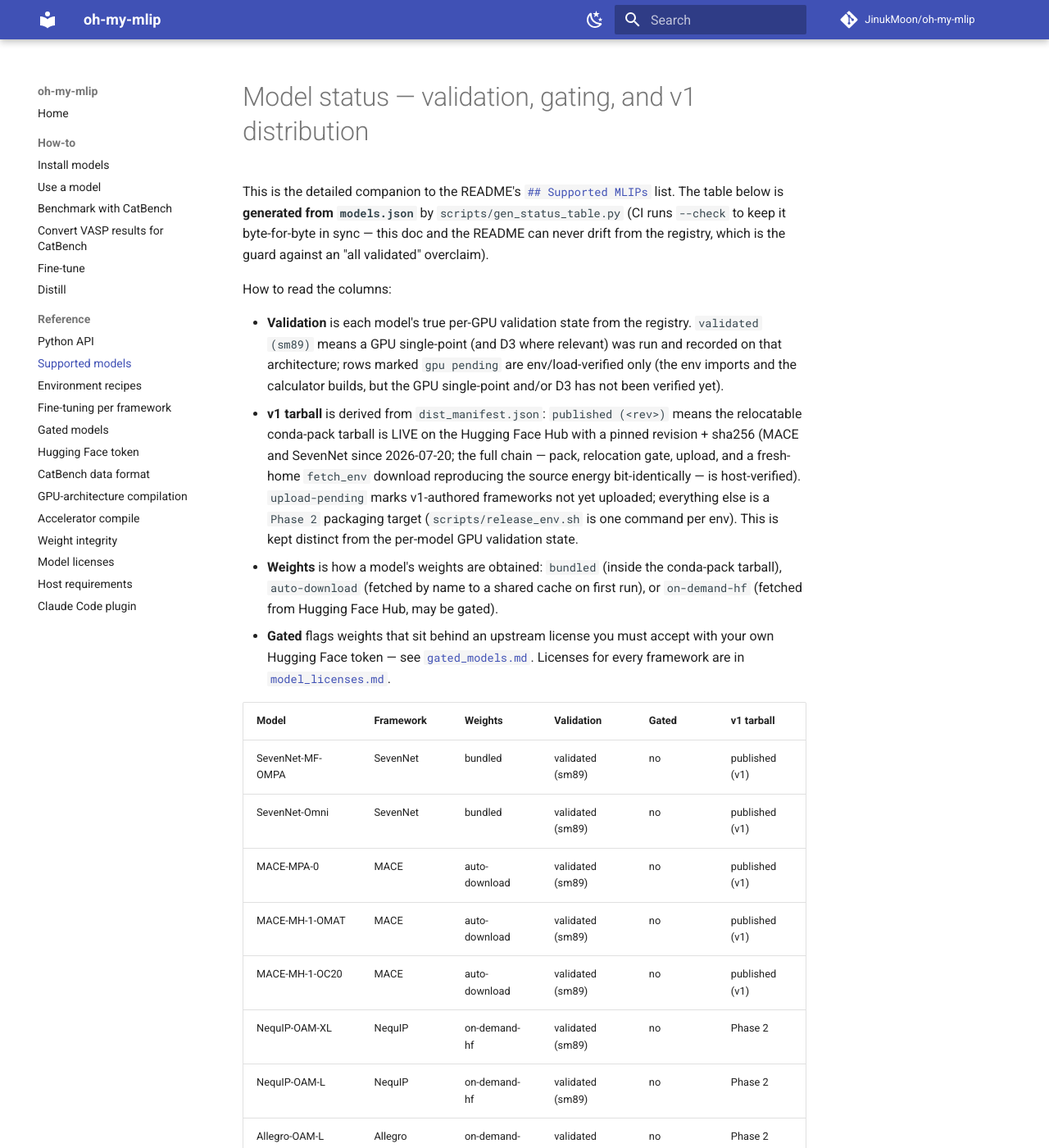
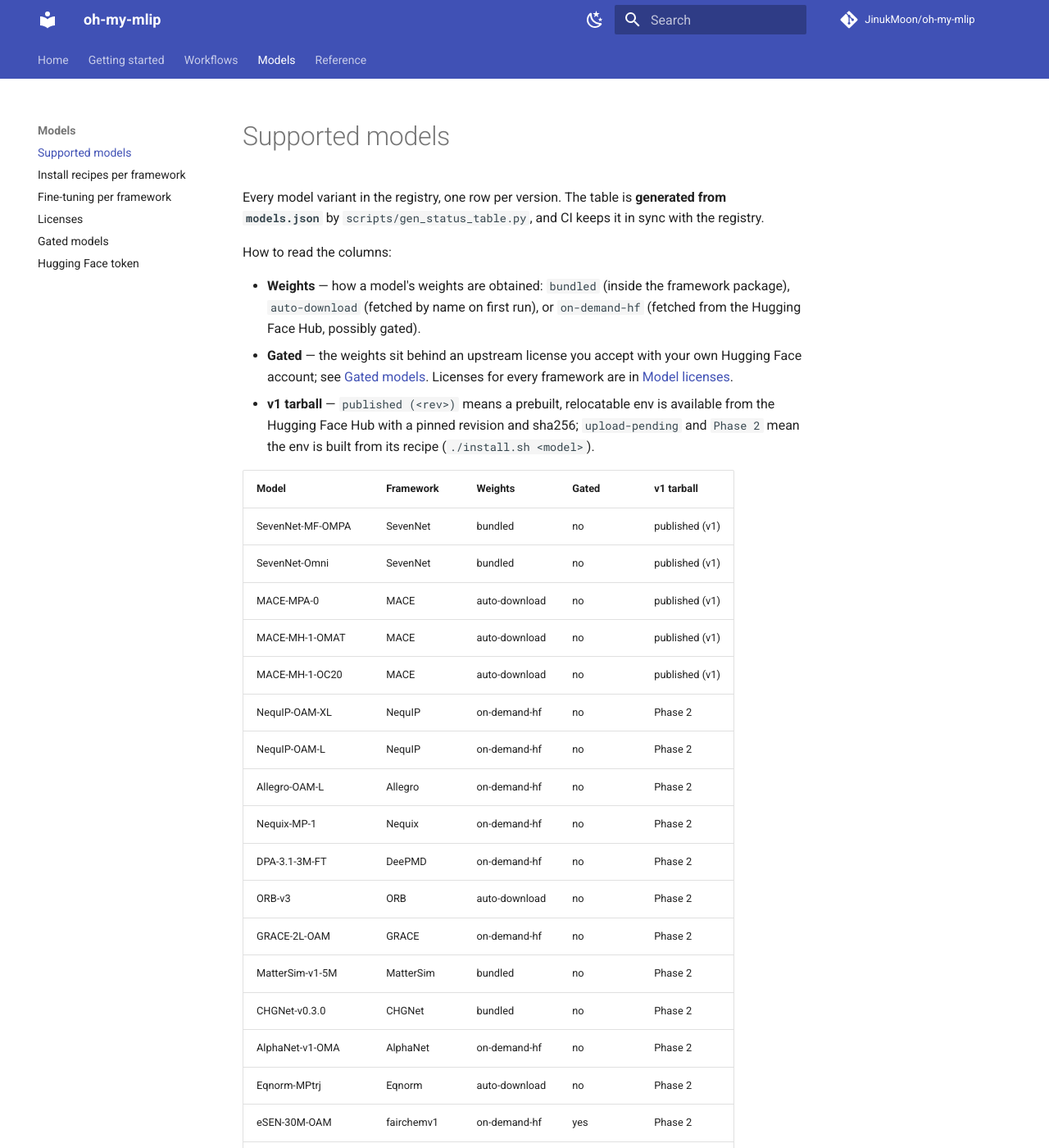
Before and after one commit to JinukMoon/oh-my-mlip, an MkDocs documentation site: the page built from docs/model_status.md, in a window 1280 px wide and 1400 px high. Shown: the whole window at 82% size. Built offline with MkDocs 1.6.1 and Material for MkDocs 9.7.7, drawn with Linux system fonts in a browser that asks for light colours; comment, search, counter and statistics services are not loaded; some of the changed text lies outside the part shown.

Commit message:
docs: regroup the site, drop per-model validation, name Fine-tuning and Distillation
- mkdocs.yml: top-level tabs Getting started / Workflows / Models / Reference
  instead of one long Reference list.
- docs/model_status.md and scripts/gen_status_table.py: the public table no
  longer renders the per-version validation state (the registry field and the
  MCP model_status tool keep it).
- Fine-tune -> Fine-tuning, Distill -> Distillation in the site, index and
  README; the fine-tuning page states that each framework keeps its own
  trainer, config and dataset format; the distillation page presents NN-MTP as
  the student with a ready LAMMPS pair style and any hub model as teacher.

Claude-Session: https://claude.ai/code/session_01FYsLz9pg1yDWrN3pNZ3mNu

```diff
--- a/docs/model_status.md
+++ b/docs/model_status.md
@@ -1,69 +1,55 @@
-# Model status — validation, gating, and v1 distribution
+# Supported models
 
-This is the detailed companion to the README's
-[`## Supported MLIPs`](https://github.com/JinukMoon/oh-my-mlip#supported-mlips) list. The table below is
-**generated from `models.json`** by `scripts/gen_status_table.py` (CI runs
-`--check` to keep it byte-for-byte in sync — this doc and the README can never
-drift from the registry, which is the guard against an "all validated"
-overclaim).
+Every model variant in the registry, one row per version. The table is
+**generated from `models.json`** by `scripts/gen_status_table.py`, and CI keeps
+it in sync with the registry.
 
 How to read the columns:
 
-- **Validation** is each model's true per-GPU validation state from the
-  registry. `validated (sm89)` means a GPU single-point (and D3 where relevant)
-  was run and recorded on that architecture; rows marked `gpu pending` are
-  env/load-verified only (the env imports and the calculator builds, but the GPU
-  single-point and/or D3 has not been verified yet).
-- **v1 tarball** is derived from `dist_manifest.json`: `published (<rev>)`
-  means the relocatable conda-pack tarball is LIVE on the Hugging Face Hub
-  with a pinned revision + sha256 (MACE and SevenNet since 2026-07-20; the
-  full chain — pack, relocation gate, upload, and a fresh-home
-  `fetch_env` download reproducing the source energy bit-identically — is
-  host-verified). `upload-pending` marks v1-authored frameworks not yet
-  uploaded; everything else is a `Phase 2` packaging target
-  (`scripts/release_env.sh` is one command per env). This is kept distinct
-  from the per-model GPU validation state.
-- **Weights** is how a model's weights are obtained: `bundled` (inside the
-  conda-pack tarball), `auto-download` (fetched by name to a shared cache on
-  first run), or `on-demand-hf` (fetched from Hugging Face Hub, may be gated).
-- **Gated** flags weights that sit behind an upstream license you must accept
-  with your own Hugging Face token — see
-  [`gated_models.md`](gated_models.md). Licenses for every framework are in
-  [`model_licenses.md`](model_licenses.md).
+- **Weights** — how a model's weights are obtained: `bundled` (inside the
+  framework package), `auto-download` (fetched by name on first run), or
+  `on-demand-hf` (fetched from the Hugging Face Hub, possibly gated).
+- **Gated** — the weights sit behind an upstream license you accept with your
+  own Hugging Face account; see [Gated models](gated_models.md). Licenses for
+  every framework are in [Model licenses](model_licenses.md).
+- **v1 tarball** — `published (<rev>)` means a prebuilt, relocatable env is
+  available from the Hugging Face Hub with a pinned revision and sha256;
+  `upload-pending` and `Phase 2` mean the env is built from its recipe
+  (`./install.sh <model>`).
 
 <!-- STATUS_TABLE_DETAILED_START -->
-| Model | Framework | Weights | Validation | Gated | v1 tarball |
-|---|---|---|---|---|---|
-| SevenNet-MF-OMPA | SevenNet | bundled | validated (sm89) | no | published (v1) |
-| SevenNet-Omni | SevenNet | bundled | validated (sm89) | no | published (v1) |
-| MACE-MPA-0 | MACE | auto-download | validated (sm89) | no | published (v1) |
-| MACE-MH-1-OMAT | MACE | auto-download | validated (sm89) | no | published (v1) |
-| MACE-MH-1-OC20 | MACE | auto-download | validated (sm89) | no | published (v1) |
-| NequIP-OAM-XL | NequIP | on-demand-hf | validated (sm89) | no | Phase 2 |
-| NequIP-OAM-L | NequIP | on-demand-hf | validated (sm89) | no | Phase 2 |
-| Allegro-OAM-L | Allegro | on-demand-hf | validated (sm89) | no | Phase 2 |
-| Nequix-MP-1 | Nequix | on-demand-hf | validated (sm89) | no | Phase 2 |
-| DPA-3.1-3M-FT | DeePMD | on-demand-hf | validated (sm89) | no | Phase 2 |
-| ORB-v3 | ORB | auto-download | validated (sm89) | no | Phase 2 |
-| GRACE-2L-OAM | GRACE | on-demand-hf | validated (sm89) | no | Phase 2 |
-| MatterSim-v1-5M | MatterSim | bundled | validated (sm89) | no | Phase 2 |
-| CHGNet-v0.3.0 | CHGNet | bundled | validated (sm89) | no | Phase 2 |
-| AlphaNet-v1-OMA | AlphaNet | on-demand-hf | validated (sm89) | no | Phase 2 |
-| Eqnorm-MPtrj | Eqnorm | auto-download | validated (sm89) | no | Phase 2 |
-| eSEN-30M-OAM | fairchemv1 | on-demand-hf | validated (sm89) | yes | Phase 2 |
-| EqV3-OMatMPtrjSalex | EquiformerV3 | on-demand-hf | validated (sm89) | no | Phase 2 |
-| UMA-m-1p1-OC20 | UMA | on-demand-hf | validated (sm89) | yes | Phase 2 |
-| UMA-m-1p1-OMAT | UMA | on-demand-hf | validated (sm89) | yes | Phase 2 |
-| UMA-s-1p1-OC20 | UMA | on-demand-hf | validated (sm89) | yes | Phase 2 |
-| UMA-s-1p1-OMAT | UMA | on-demand-hf | validated (sm89) | yes | Phase 2 |
-| UMA-s-1p2-OC20 | UMA | on-demand-hf | validated (sm89) | yes | Phase 2 |
-| UMA-s-1p2-OC22 | UMA | on-demand-hf | validated (sm89) | yes | Phase 2 |
-| UMA-s-1p2-OC25 | UMA | on-demand-hf | gpu pending | yes | Phase 2 |
-| UMA-s-1p2-OMAT | UMA | on-demand-hf | validated (sm89) | yes | Phase 2 |
-| PET-OAM-XL | PET | on-demand-hf | validated (sm89) | no | Phase 2 |
-| EquFlashV2 | EquFlash | on-demand-hf | validated (sm89) | no | Phase 2 |
-| EquFlash | EquFlash | on-demand-hf | validated (sm89) | no | Phase 2 |
-| MatRIS-10M-OAM | MatRIS | auto-download | validated (sm89) | no | Phase 2 |
-| DPA-4.0.1-pro-MPtrj | DPA4 | on-demand-hf | validated (sm89) | no | Phase 2 |
-| TACE-OAM-L | TACE | auto-download | validated (sm89) | no | Phase 2 |
+| Model | Framework | Weights | Gated | v1 tarball |
+|---|---|---|---|---|
+| SevenNet-MF-OMPA | SevenNet | bundled | no | published (v1) |
+| SevenNet-Omni | SevenNet | bundled | no | published (v1) |
+| MACE-MPA-0 | MACE | auto-download | no | published (v1) |
+| MACE-MH-1-OMAT | MACE | auto-download | no | published (v1) |
+| MACE-MH-1-OC20 | MACE | auto-download | no | published (v1) |
+| NequIP-OAM-XL | NequIP | on-demand-hf | no | Phase 2 |
+| NequIP-OAM-L | NequIP | on-demand-hf | no | Phase 2 |
+| Allegro-OAM-L | Allegro | on-demand-hf | no | Phase 2 |
+| Nequix-MP-1 | Nequix | on-demand-hf | no | Phase 2 |
+| DPA-3.1-3M-FT | DeePMD | on-demand-hf | no | Phase 2 |
+| ORB-v3 | ORB | auto-download | no | Phase 2 |
+| GRACE-2L-OAM | GRACE | on-demand-hf | no | Phase 2 |
+| MatterSim-v1-5M | MatterSim | bundled | no | Phase 2 |
+| CHGNet-v0.3.0 | CHGNet | bundled | no | Phase 2 |
+| AlphaNet-v1-OMA | AlphaNet | on-demand-hf | no | Phase 2 |
+| Eqnorm-MPtrj | Eqnorm | auto-download | no | Phase 2 |
+| eSEN-30M-OAM | fairchemv1 | on-demand-hf | yes | Phase 2 |
+| EqV3-OMatMPtrjSalex | EquiformerV3 | on-demand-hf | no | Phase 2 |
+| UMA-m-1p1-OC20 | UMA | on-demand-hf | yes | Phase 2 |
+| UMA-m-1p1-OMAT | UMA | on-demand-hf | yes | Phase 2 |
+| UMA-s-1p1-OC20 | UMA | on-demand-hf | yes | Phase 2 |
+| UMA-s-1p1-OMAT | UMA | on-demand-hf | yes | Phase 2 |
+| UMA-s-1p2-OC20 | UMA | on-demand-hf | yes | Phase 2 |
+| UMA-s-1p2-OC22 | UMA | on-demand-hf | yes | Phase 2 |
+| UMA-s-1p2-OC25 | UMA | on-demand-hf | yes | Phase 2 |
+| UMA-s-1p2-OMAT | UMA | on-demand-hf | yes | Phase 2 |
+| PET-OAM-XL | PET | on-demand-hf | no | Phase 2 |
+| EquFlashV2 | EquFlash | on-demand-hf | no | Phase 2 |
+| EquFlash | EquFlash | on-demand-hf | no | Phase 2 |
+| MatRIS-10M-OAM | MatRIS | auto-download | no | Phase 2 |
+| DPA-4.0.1-pro-MPtrj | DPA4 | on-demand-hf | no | Phase 2 |
+| TACE-OAM-L | TACE | auto-download | no | Phase 2 |
 <!-- STATUS_TABLE_DETAILED_END -->
--- a/mkdocs.yml
+++ b/mkdocs.yml
@@ -19,6 +19,7 @@ exclude_docs: |
 theme:
   name: material
   features:
+    - navigation.tabs
     - navigation.sections
     - navigation.top
     - navigation.footer
@@ -45,24 +46,26 @@ markdown_extensions:
 
 nav:
   - Home: index.md
-  - How-to:
+  - Getting started:
       - Install models: howto/install.md
       - Use a model: howto/use-a-model.md
+      - Use with Claude Code: claude_plugin.md
+  - Workflows:
       - Benchmark with CatBench: howto/catbench.md
-      - Convert VASP results for CatBench: howto/vasp-to-catbench.md
-      - Fine-tune: howto/finetune.md
-      - Distill: howto/distill.md
+      - VASP results to CatBench: howto/vasp-to-catbench.md
+      - Fine-tuning: howto/finetune.md
+      - Distillation: howto/distill.md
+  - Models:
+      - Supported models: model_status.md
+      - Install recipes per framework: recipes.md
+      - Fine-tuning per framework: finetune.md
+      - Licenses: model_licenses.md
+      - Gated models: gated_models.md
+      - Hugging Face token: hf_token.md
   - Reference:
       - Python API: reference/api.md
-      - Supported models: model_status.md
-      - Environment recipes: recipes.md
-      - Fine-tuning per framework: finetune.md
-      - Gated models: gated_models.md
-      - Hugging Face token: hf_token.md
       - CatBench data format: catbench_data_format.md
       - GPU-architecture compilation: arch_first_run_compile.md
-      - Accelerator compile: compile.md
+      - Accelerators: compile.md
       - Weight integrity: weights_integrity.md
-      - Model licenses: model_licenses.md
       - Host requirements: host_requirements.md
-      - Claude Code plugin: claude_plugin.md
```
Also changed, not shown: README.md (+15 -11 lines), docs/howto/distill.md (+11 -5 lines), docs/howto/finetune.md (+10 -3 lines), docs/index.md (+2 -2 lines), 1 other file.
